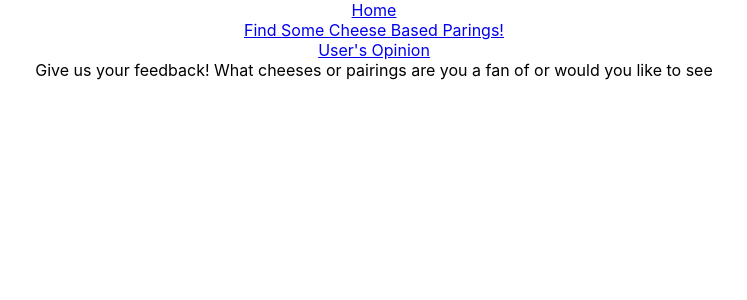
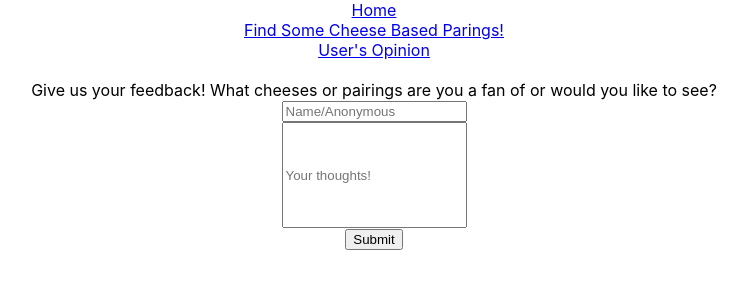
Before and after one commit to gtalon00/Charcuter-Cheese, a React (Create React App) app: page /user-opinion in a window 1280 px wide. Shown: the top 300 px of the page, without its empty margins (266-1013 px from the left). Built offline with nearby package versions, Linux system fonts and the light colour scheme; no server answers.

Commit message:
basic form layout

```diff
--- a/src/components/UserOpinion.jsx
+++ b/src/components/UserOpinion.jsx
@@ -1,12 +1,34 @@
-import Form from "./inputs/Form"
-import React from 'react'
+import {useState} from 'react'
 
 export default function UserOpinion() {
+  const newComment = {
+    name: "",
+    input: "",
+  }
+  const [input, setInput] = useState()
   return (
     <div>
-        Give us your feedback! What cheeses
+      <br />
+      <label> Give us your feedback! What cheeses
         or pairings are you a fan of or
-        would you like to see
+        would you like to see?</label>
+      <form>
+        <input
+          type="text"
+          name="name"
+          placeholder="Name/Anonymous"
+        />
+        <br />
+        <input
+          style={{height: 100}}
+          type="text"
+          name="input"
+          placeholder="Your thoughts!"
+        />
+        <br />
+        <button >Submit</button>
+      </form>
+
     </div>
   )
 }
--- a/src/components/inputs/Form.jsx
+++ b/src/components/inputs/Form.jsx
@@ -0,0 +1,13 @@
+import React from 'react'
+
+export default function Form() {
+  return (
+    <div>
+      <form>
+        <input type="text" />
+        <input type=""/>
+        <button>Submit</button>
+      </form>
+    </div>
+  )
+}
```
